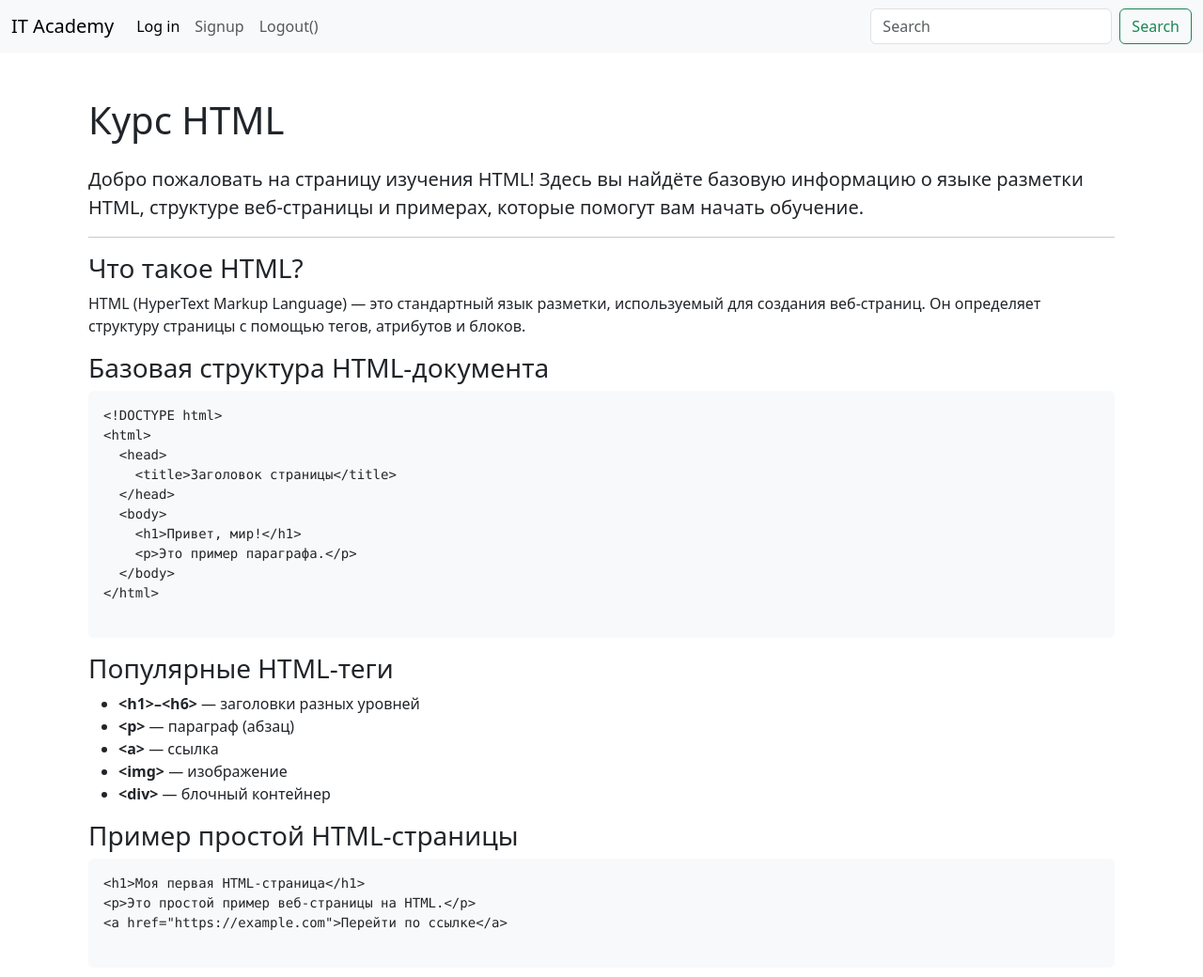
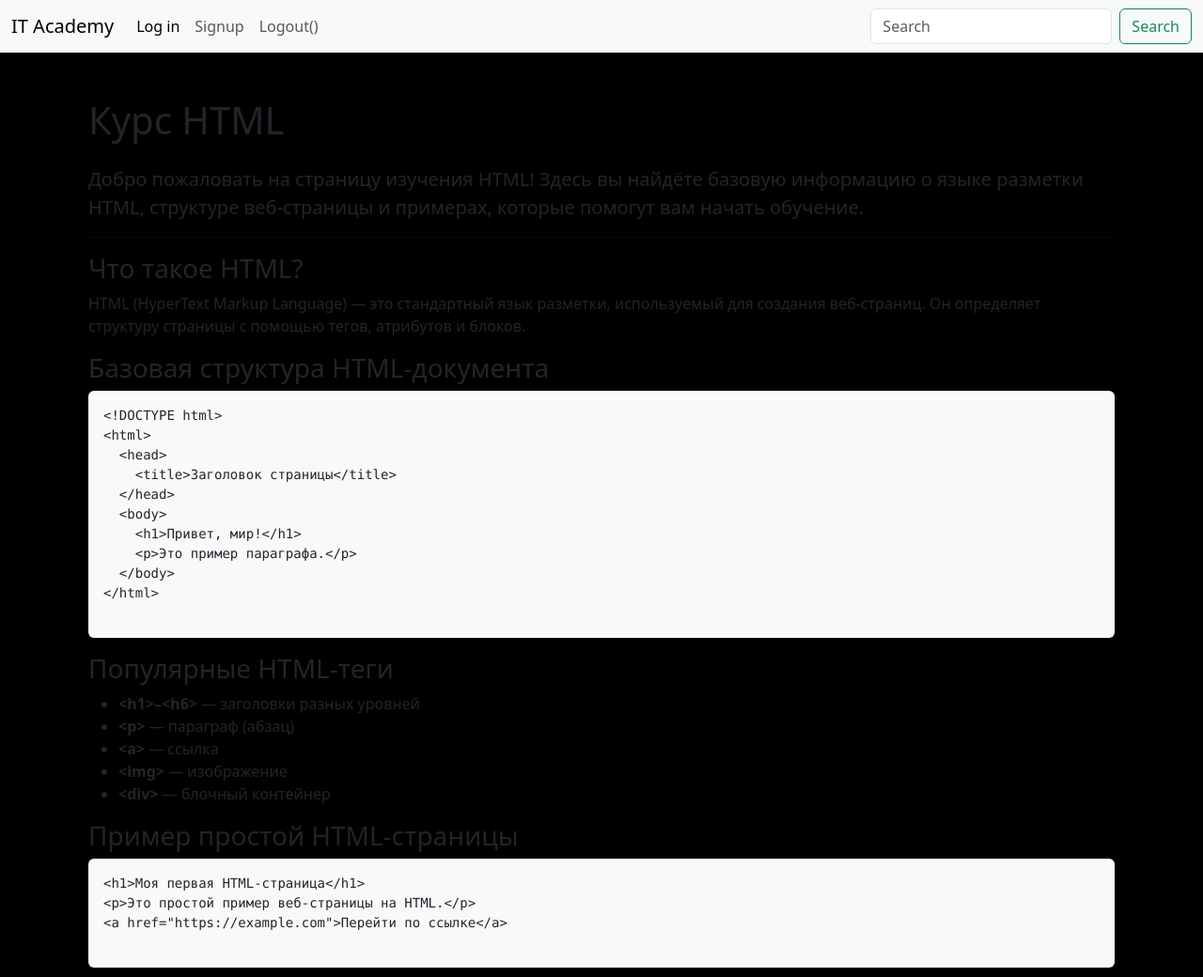
Before and after one commit to Eldos14/dgango_Eldos, a Django app: page /course/1/ in a window 1280 px wide. Shown: the top 1040 px of the page at 94% size. Run offline with Django 5.2, Linux system fonts and the light colour scheme; data comes from the database, SQL or seed files in the repository.

Commit message:
add colo black

```diff
--- a/demo/myapp/templates/base.html
+++ b/demo/myapp/templates/base.html
@@ -17,7 +17,7 @@
 
 </head>
 
-<body background-color="#f8f9fa">
+<body style="background: #000;">
     <!-- Navbar -->
     <nav class="navbar navbar-expand-lg bg-body-tertiary">
   <div class="container-fluid">
```
